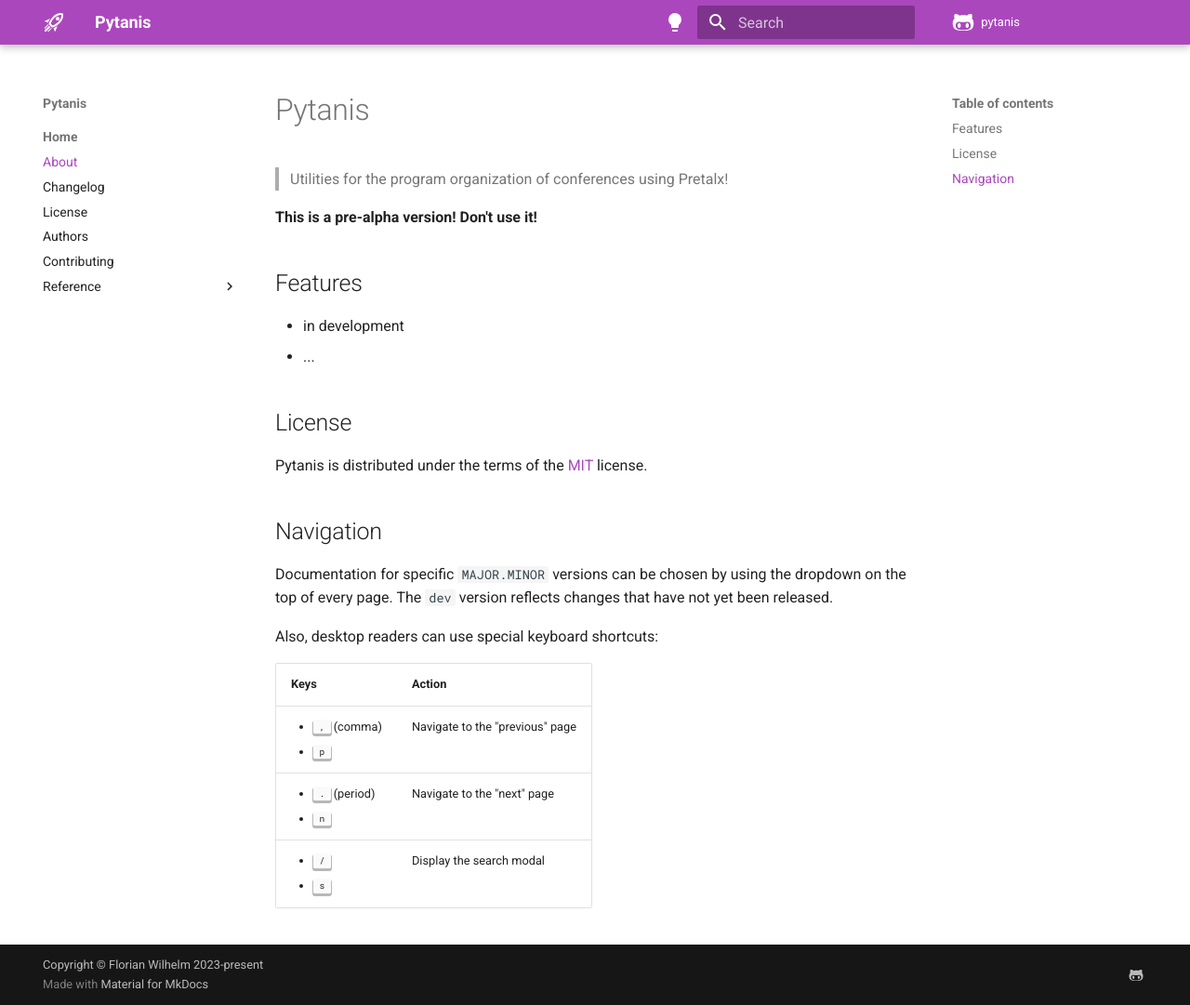
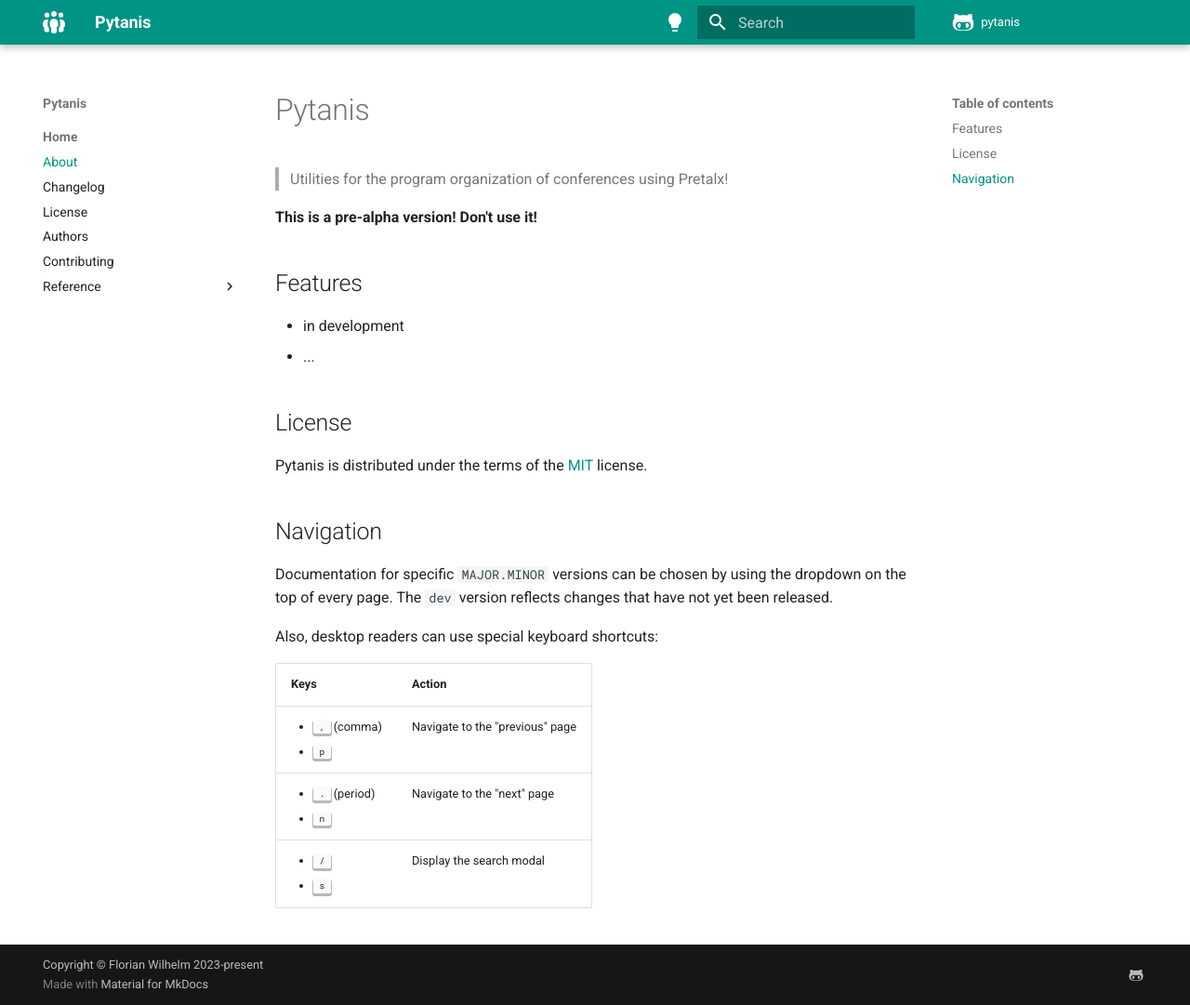
Before and after one commit to FlorianWilhelm/pytanis, an MkDocs documentation site: the page built from docs/index.md, in a window 1280 px wide and 1081 px high. Shown: the whole window at 93% size. Built offline with MkDocs 1.6.1 and Material for MkDocs 9.7.7, drawn with Linux system fonts in a browser that asks for light colours; comment, search, counter and statistics services are not loaded; the version menu is left out.

```diff
--- a/mkdocs.yml
+++ b/mkdocs.yml
@@ -30,22 +30,22 @@ theme:
   favicon: assets/images/logo.svg
   icon:
     repo: fontawesome/brands/github-alt
-    logo: material/rocket-launch-outline # fontawesome/solid/rocket
+    logo: fontawesome/solid/people-group
   font:
     text: Roboto
     code: Roboto Mono
   palette:
     - media: "(prefers-color-scheme: dark)"
       scheme: slate
-      primary: purple
-      accent: purple
+      primary: teal
+      accent: teal
       toggle:
         icon: material/lightbulb-outline # material/weather-night
         name: Switch to light mode
     - media: "(prefers-color-scheme: light)"
       scheme: default
-      primary: purple
-      accent: purple
+      primary: teal
+      accent: teal
       toggle:
         icon: material/lightbulb # material/weather-sunny
         name: Switch to dark mode
```
Also changed, not shown: README.md (+2 -2 lines), 1 other file.
